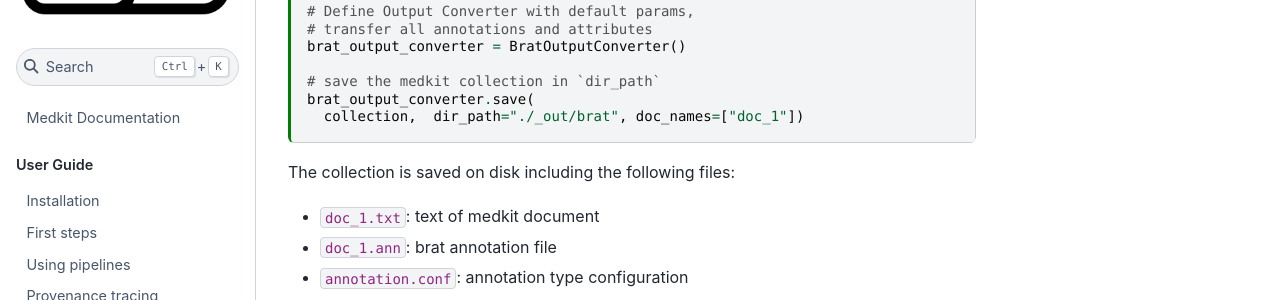
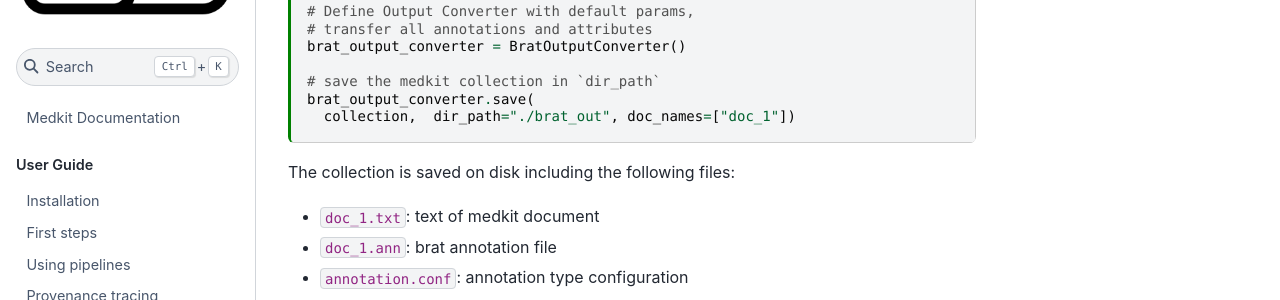
Before and after one commit to TeamHeka/medkit, a Jupyter Book: the page built from docs/examples/brat_io.md, in a window 1280 px wide and 900 px high, scrolled down 1957 px. Shown: the part 152-452 px from the top of the window. Built offline with Jupyter Book 1.0.4 settings and Sphinx 7.4.7 and the Sphinx Book theme 1.1.4, drawn with Linux system fonts in a browser that asks for light colours; pages that are not in the unit, such as notebooks, are missing from menus.

````diff
--- a/docs/examples/brat_io.md
+++ b/docs/examples/brat_io.md
@@ -102,14 +102,13 @@ brat_output_converter = BratOutputConverter()
 
 # save the medkit collection in `dir_path`
 brat_output_converter.save(
-  collection,  dir_path="./_out/brat", doc_names=["doc_1"])
+  collection,  dir_path="./brat_out", doc_names=["doc_1"])
 ```
 
 The collection is saved on disk including the following files:
 * `doc_1.txt`: text of medkit document
 * `doc_1.ann`: brat annotation file
 * `annotation.conf`: annotation type configuration
-
 
 By default the name is the `document_id`, you can change it using the `doc_names` parameter.
 
````
